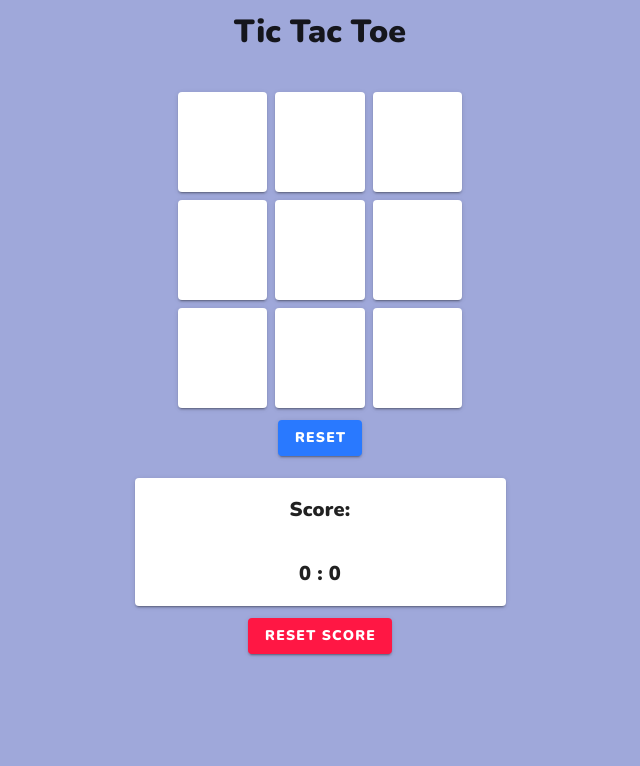
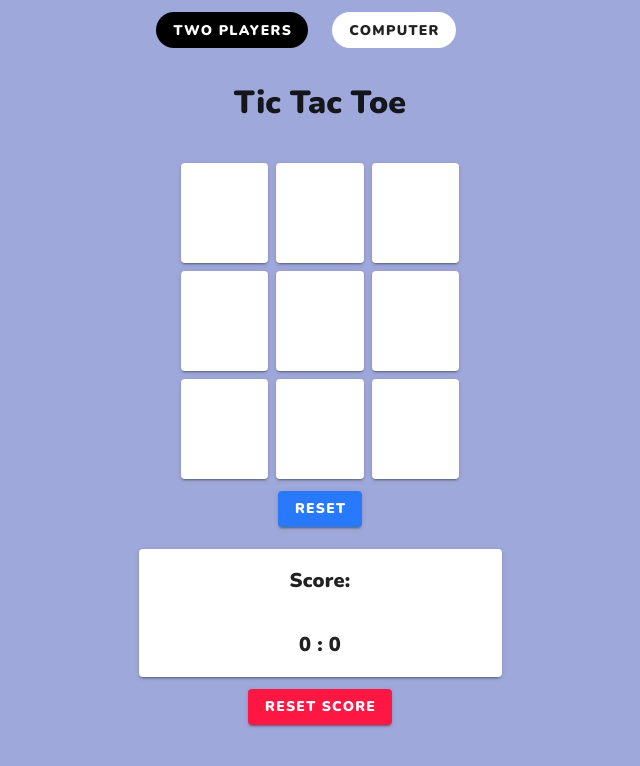
Before and after one commit to jruchel/tictactoe, a Vue app: page /#/computer in a window 1280 px wide. Shown: the top 766 px of the page, without its empty margins (320-960 px from the left). Built offline with nearby package versions, Linux system fonts and the light colour scheme.

Commit message:
Added the ability to play against a bot

```diff
--- a/src/App.vue
+++ b/src/App.vue
@@ -1,18 +1,62 @@
 <template>
   <v-app data-app style="background-color: #9FA8DA">
-    <v-main>
-      <h1 style="text-align: center; margin-top: 0.6%">Tic Tac Toe</h1>
-      <TicTacToe :size="3"></TicTacToe>
-    </v-main>
+    <v-container>
+      <v-row class="justify-center" style="text-align: center">
+        <v-col cols="6" class="justify-center">
+          <v-btn :dark="players" :color=playersButtonColor @click="pushRoute('players')" style="float: right" rounded
+                 depressed
+                 v-ripple="false">Two players
+          </v-btn>
+        </v-col>
+        <v-col cols="6">
+          <v-btn @click="pushRoute('computer')" :dark="!players" :color="computerButtonColor" style="float: left"
+                 rounded
+                 depressed v-ripple="false">Computer
+          </v-btn>
+        </v-col>
+      </v-row>
+      <v-row>
+        <v-col cols="12">
+          <v-main class="justify-center">
+            <h1 style="text-align: center; margin-top: 0.6%">Tic Tac Toe</h1>
+            <router-view></router-view>
+          </v-main>
+        </v-col>
+      </v-row>
+    </v-container>
+
   </v-app>
 </template>
 
 <script>
-import TicTacToe from "@/views/TicTacToe";
 
 export default {
   name: 'App',
-  components: {TicTacToe},
+  computed: {
+    playersButtonColor() {
+      if (this.players === true) {
+        return 'black'
+      }
+      return 'white'
+    },
+    computerButtonColor() {
+      if (this.players === false) {
+        return 'black'
+      }
+      return 'white'
+    }
+  },
+  data() {
+    return {
+      players: true
+    }
+  },
+  methods: {
+    pushRoute(route) {
+      this.players = route === 'players';
+      this.$router.push(route)
+    }
+  }
 };
 
 </script>
@@ -27,7 +71,7 @@ export default {
   @include setFont("Nunito-Black")
 }
 
-*{
+* {
   font-family: Nunito-Black;
 }
 
--- a/src/views/TicTacToe.vue
+++ b/src/components/TicTacToe.vue
@@ -13,9 +13,9 @@
       </v-row>
     </v-container>
     <v-container>
-      <v-row dense v-for="i in size" :key="i" class="justify-center">
-        <v-col v-for="n in size" :key="n" cols="4" sm="3" md="2" lg="1">
-          <Tile :id="((i - 1) * size) + n - 1" v-on:tile-clicked="handleTileClick"></Tile>
+      <v-row dense v-for="i in 3" :key="i" class="justify-center">
+        <v-col v-for="n in 3" :key="n" cols="4" sm="3" md="2" lg="1">
+          <Tile :id="((i - 1) * 3) + n - 1" v-on:tile-clicked="handleTileClick"></Tile>
         </v-col>
       </v-row>
     </v-container>
@@ -49,7 +49,6 @@ import Tile from "@/components/Tile";
 export default {
   name: "BoardView",
   components: {Tile},
-  props: ['size'],
   beforeCreate() {
     this.players = Object.freeze({'none': 0, 'first': 1, 'second': 2})
   },
@@ -79,11 +78,11 @@ export default {
     handleTileClick(args) {
       if (this.over) return
       this.playSound(this.drawingSound)
-      let tilePlayer = args[0]
+      let tilePlayer = args.player
       if (tilePlayer !== this.players.none) {
-        args[1](tilePlayer)
+        args.onChange(tilePlayer)
       } else {
-        args[1](this.currentPlayer)
+        args.onChange(this.currentPlayer)
         this.currentPlayer = this.getOpponent(this.currentPlayer)
       }
       let gameResult = this.isOver()
@@ -103,6 +102,14 @@ export default {
           }
         }
       }
+      this.$emit('tile-click', {player: this.getOpponent(this.currentPlayer), tile: this.tileNumber(args.tile)})
+    },
+    tileNumber(tile) {
+      let tiles = this.$children.filter(this.tileFilter)
+      for (let i = 0; i < tiles.length; i++) {
+        if (tiles[i] === tile) return i
+      }
+      return -1
     },
     getOpponent(player) {
       if (player === this.players.first) return this.players.second
@@ -129,7 +136,6 @@ export default {
         audio.play()
       } catch (ex) {
         console.log(ex)
-        console.log(audio)
       }
     },
     emptyTilesFilter(tile) {
@@ -209,18 +215,26 @@ export default {
       for (let i = 1; i < series.length; i++) {
         if (series[i] !== first) return [false, first]
       }
-      console.log(first)
-      console.log(first === '0' || first === 0)
       return [true, first]
     },
-
+    clickTile(tileNumber) {
+      if (this.isTileAvailable(tileNumber)) {
+        let board = this.$children.filter(this.tileFilter)
+        board[tileNumber].clickTile(tileNumber)
+      }
+    },
+    isTileAvailable(tileNumber) {
+      if (this.over === true) return false
+      let board = this.$children.filter(this.tileFilter)
+      return board[tileNumber].player === 0
+    },
     getBoardAsArray() {
-      let oneDimensionBoard = this.$children.filter(this.filterTiles).map(this.mapChildrenByPlayer)
+      let oneDimensionBoard = this.$children.filter(this.tileFilter).map(this.mapChildrenByPlayer)
       const twoDimensionBoard = [];
       while (oneDimensionBoard.length) twoDimensionBoard.push(oneDimensionBoard.splice(0, 3));
       return twoDimensionBoard
     },
-    filterTiles(child) {
+    tileFilter(child) {
       return child.$options.name === 'Tile'
     },
     mapChildrenByPlayer(child) {
--- /dev/null
+++ b/src/components/TicTacToeBot.vue
@@ -0,0 +1,53 @@
+<template>
+  <TicTacToe v-on:tile-click="handleClick"></TicTacToe>
+</template>
+
+<script>
+import TicTacToe from "@/components/TicTacToe";
+
+export default {
+  name: "TicTacToeBot",
+  components: {TicTacToe},
+  methods: {
+    handleClick(args) {
+      if (args.player === 1) {
+        this.respondToPlayerMove(args.tile)
+      }
+    },
+    isOver() {
+      return this.$children[0].over
+    },
+    isTileAvailable(tile) {
+      return this.$children[0].isTileAvailable(tile)
+    },
+    clickTile(tile) {
+      this.$children[0].clickTile(tile)
+    },
+    randomNumber(min, max) {
+      return Math.floor(Math.random() * (max - min) + min);
+    },
+    selectRandomTile() {
+      let result = this.randomNumber(0, 9)
+      if (this.isTileAvailable(result) === false) return this.selectRandomTile()
+      return result
+    },
+    selectOppositeTile(tile) {
+      return 8 - tile
+    },
+    selectTile(tile) {
+      if (this.isTileAvailable(4) === true) return 4
+      if (tile === 4) return this.selectRandomTile()
+      if (this.isTileAvailable(this.selectOppositeTile(tile))) return this.selectOppositeTile(tile)
+      return this.selectRandomTile()
+    },
+    respondToPlayerMove(tile) {
+      if (this.isOver() === false) this.clickTile(this.selectTile(tile))
+    },
+  }
+
+}
+</script>
+
+<style scoped>
+
+</style>
--- a/src/components/Tile.vue
+++ b/src/components/Tile.vue
@@ -25,8 +25,11 @@ export default {
     changePlayer(player) {
       this.player = player
     },
+    clickTile() {
+      this.tileClicked()
+    },
     tileClicked() {
-      this.$emit('tile-clicked', [this.player, this.changePlayer])
+      this.$emit('tile-clicked', {player: this.player, tile: this, onChange: this.changePlayer})
     }
   }
 }
--- /dev/null
+++ b/src/views/BotView.vue
@@ -0,0 +1,17 @@
+<template>
+  <TicTacToeBot></TicTacToeBot>
+</template>
+
+<script>
+
+import TicTacToeBot from "@/components/TicTacToeBot";
+
+export default {
+  name: "BotView",
+  components: {TicTacToeBot},
+}
+</script>
+
+<style scoped>
+
+</style>
```
Also changed, not shown: src/router/index.js (+5 -2 lines).
